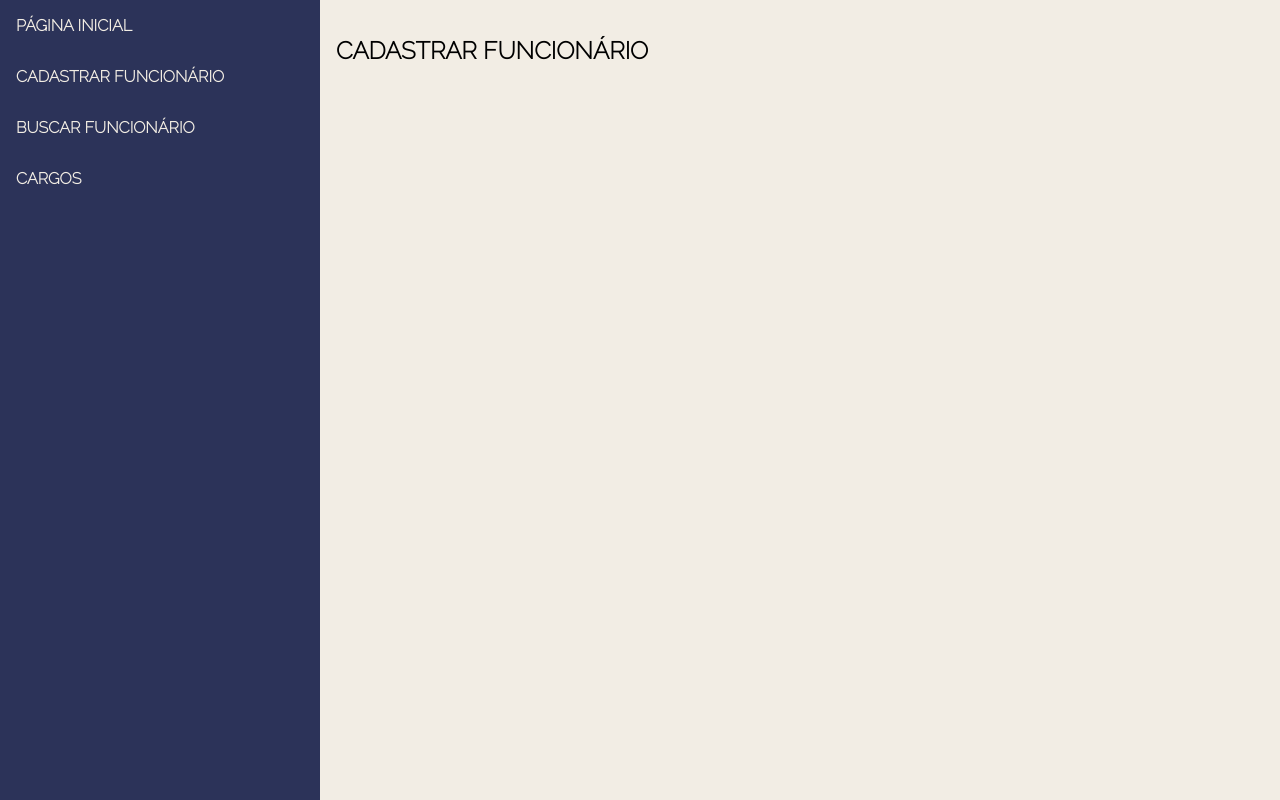
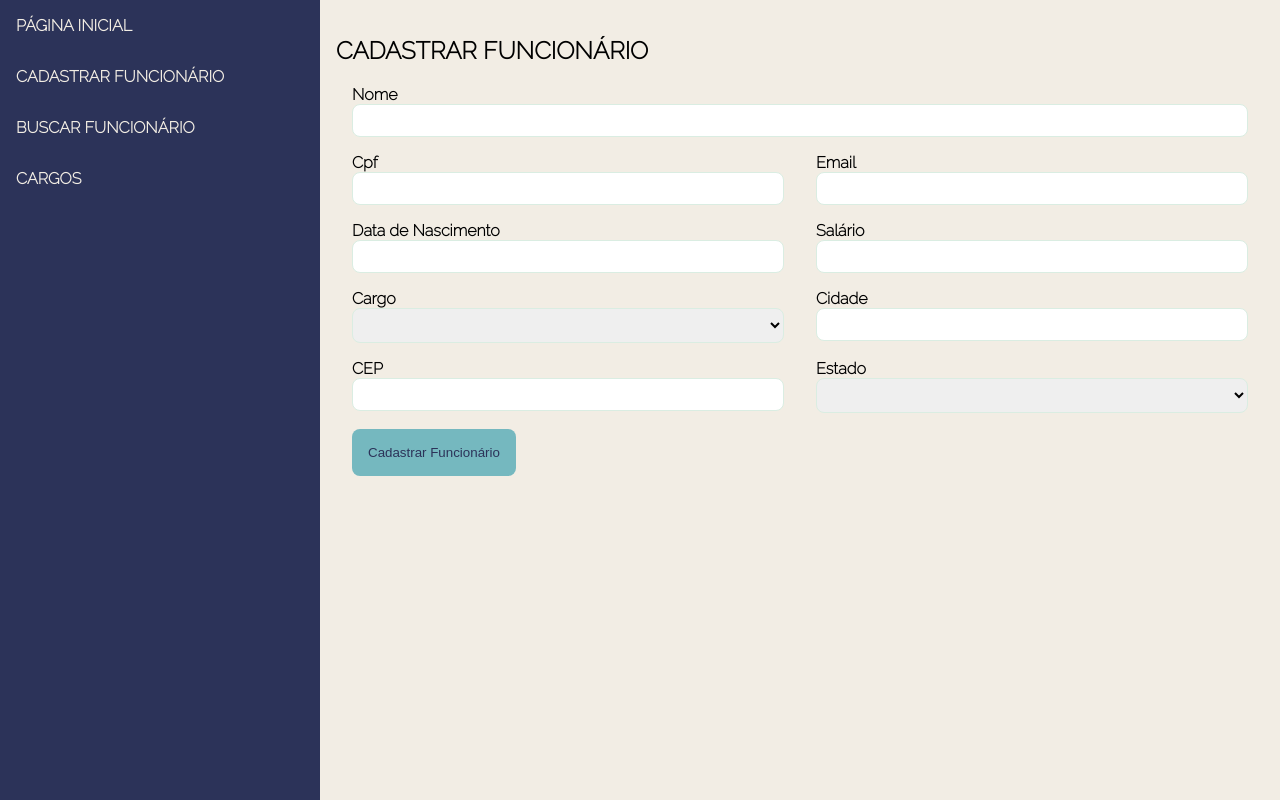
Before and after one commit to lindaiely/Gerenciamento-funcionarios, a PHP site: page /cadastrar.php in a window 1280 px wide. Shown: the part 91-891 px from the top of the page. Run offline with PHP 8.4, Linux system fonts and the light colour scheme; lists and menus that the app fills with data are empty.

Commit message:
finalizando o layout

```diff
--- a/cadastrar.php
+++ b/cadastrar.php
@@ -2,4 +2,74 @@
 
     <h2>CADASTRAR FUNCIONÁRIO</h2>
 
+    <form action="">
+        <div class="w-100">
+            <label for="nome">Nome</label>
+            <input type="text" name="nome" class="field-form">
+        </div>
+        <div class="w-50">
+            <label for="cpf">Cpf</label>
+            <input type="text" name="capf" class="field-form">
+        </div>
+        <div class="w-50">
+            <label for="email">Email</label>
+            <input type="text" name="email" class="field-form">
+        </div>
+
+        <div class="clear"></div>
+
+        <div class="w-50">
+            <label for="dtnascimento">Data de Nascimento</label>
+            <input type="text" name="dtnascimento" class="field-form">
+        </div>
+        <div class="w-50">
+            <label for="salario">Salário</label>
+            <input type="text" name="salario" class="field-form">
+        </div>
+
+        <div class="clear"></div>
+
+        <div class="w-50">
+            <label for="cargo">Cargo</label>
+            <select name="cargo" id="cargo" class="field-form">
+                <option value=""></option>
+            </select>
+        </div>
+        <div class="w-50">
+            <label for="cidade">Cidade</label>
+            <input type="text" name="cidade" class="field-form">
+        </div>
+
+        <div class="clear"></div>
+
+        <div class="w-50">
+            <label for="cep">CEP</label>
+            <input type="text" name="cep" class="field-form">
+        </div>
+        <div class="w-50">
+            <label for="estado">Estado</label>
+            <select name="estado" id="estado" class="field-form">
+                <option value=""></option>
+                <option value="AC">AC</option>
+                <option value="AL">AL</option>
+                <option value="BA">BA</option>
+                <option value="CE">CE</option>
+                <option value="DF">DF</option>
+                <option value="ES">ES</option>
+                <option value="GO">GO</option>
+                <option value="MT">MT</option>
+                <option value="MG">MG</option>
+                <option value="PE">PE</option>
+                <option value="PI">PI</option>
+                <option value="RJ">RJ</option>
+                <option value="SC">SC</option>
+                <option value="SP">SP</option>
+                <option value="TO">TO</option>
+            </select>
+        </div>
+
+        <div class="clear"></div>
+        <input type="submit" value="Cadastrar Funcionário" class="btn">
+    </form>
+
 <?php require_once "components/rodape.php"; ?>
--- a/css/style.css
+++ b/css/style.css
@@ -52,3 +52,52 @@ body, html{
     background-color: #F2EDE4;
     padding: 1rem;
 }
+.w-100{
+    float: left;
+    width: 100%;
+    margin-bottom: 1rem;
+    padding: 0 1rem;
+}
+.w-50{
+    float: left;
+    width: 50%;
+    margin-bottom: 1rem;
+    padding: 0 1rem;
+}
+.clear{
+    clear: both;
+}
+.field-form{
+    width: 100%;
+    padding: 0.5rem;
+    border-radius: 0.5rem;
+    border: 1px solid #DAEDE2;
+    outline: none;
+}
+.btn{
+    padding: 1rem;
+    border: none;
+    background-color: #75B8BF;
+    color: #2C3359;
+    border-radius: 0.5rem;
+    cursor: pointer;
+    margin: 0 1rem;
+}
+.btn:hover{
+    background-color: #2C3359;
+    color: #75B8BF;
+}
+.my-table{
+    width: 100%;
+    border: 1px solid #000;
+    border-collapse: collapse;
+    margin-top: 1.2rem;
+}
+.my-table thead tr:first-child{
+    background-color: #2C3359;
+    color: #F2EDE4;
+}
+.my-table tr, .my-table th, .my-table td{
+    border: 1px solid #000;
+    padding: 0.5rem;
+}
```
Also changed, not shown: buscar.php (+36 -0 lines), cargos.php (+37 -0 lines).
